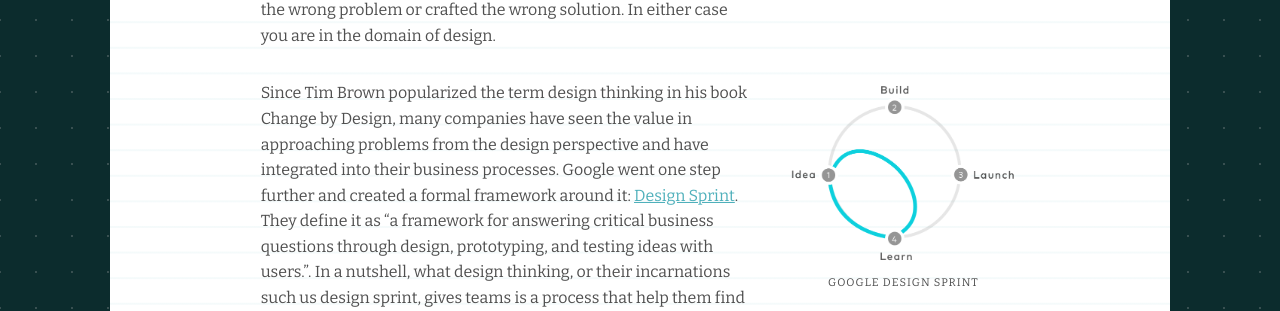
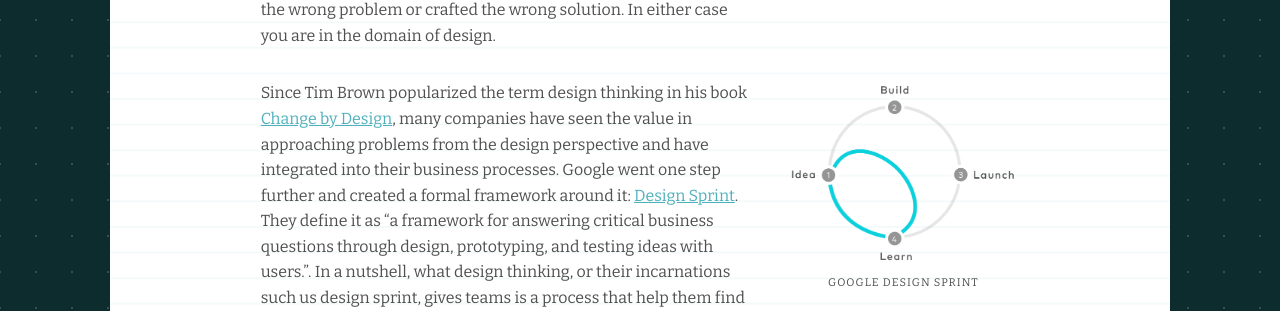
Before and after one commit to GuidePostCreative/guidepost.design, a Jekyll site: the page built from _journal/001-product-design.html, in a window 1280 px wide and 900 px high, scrolled down 1459 px. Shown: the part 177-488 px from the top of the window. Built offline with Jekyll 4.4.1, drawn with Linux system fonts in a browser that asks for light colours; comment, search, counter and statistics services are not loaded; some of the changed lines change nothing that is shown.

Commit message:
Add missing blog post links

```diff
--- a/_journal/001-product-design.html
+++ b/_journal/001-product-design.html
@@ -71,7 +71,7 @@
 <div class="row">
   <div class="col-8">
 
-  Since Tim Brown popularized the term design thinking in his book Change by Design, many companies have seen the value in approaching problems from the design perspective and have integrated into their business processes. Google went one step further and created a formal framework around it: <a href="http://www.gv.com/sprint/" target="_blank" rel="nolooper">Design Sprint</a>. They define it as “a framework for answering critical business questions through design, prototyping, and testing ideas with users.”. In a nutshell, what design thinking, or their incarnations such us design sprint, gives teams is a process that help them find solutions. They achieve this by collaboratively and inexpensively, designing experiments aimed at learning as quickly as possible, if a proposed solution is feasible, understandable and will ultimate benefit customers. Sometimes this process will yield a solution and sometimes you’ll find that you are solving the wrong problem in the first place. Back to the drawing board.
+  Since Tim Brown popularized the term design thinking in his book <a href="https://www.bookdepository.com/Change-by-Design-Tim-Brown/9780061766084" target="_blank" rel="nolooper">Change by Design</a>, many companies have seen the value in approaching problems from the design perspective and have integrated into their business processes. Google went one step further and created a formal framework around it: <a href="http://www.gv.com/sprint/" target="_blank" rel="nolooper">Design Sprint</a>. They define it as “a framework for answering critical business questions through design, prototyping, and testing ideas with users.”. In a nutshell, what design thinking, or their incarnations such us design sprint, gives teams is a process that help them find solutions. They achieve this by collaboratively and inexpensively, designing experiments aimed at learning as quickly as possible, if a proposed solution is feasible, understandable and will ultimate benefit customers. Sometimes this process will yield a solution and sometimes you’ll find that you are solving the wrong problem in the first place. Back to the drawing board.
 
   </div>
   <div class="col-4">
```
Also changed, not shown: 7 other files.
